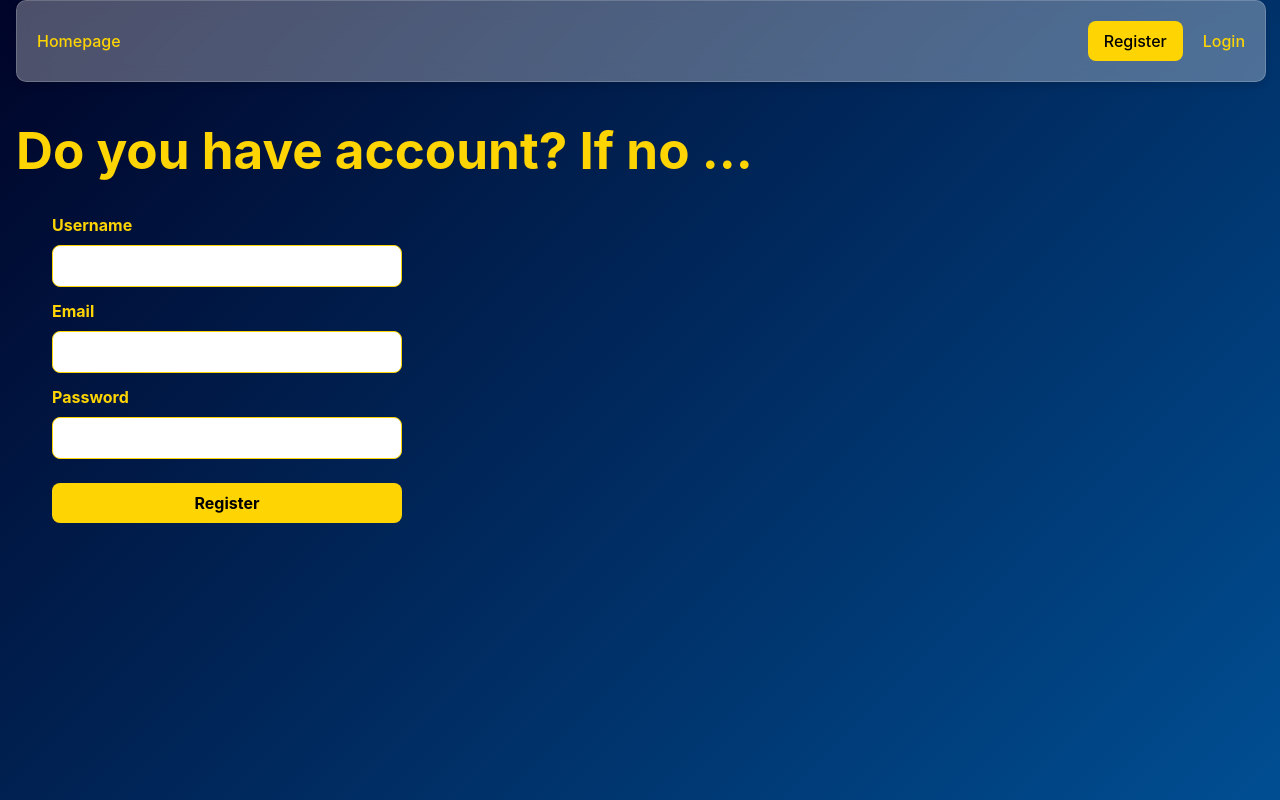
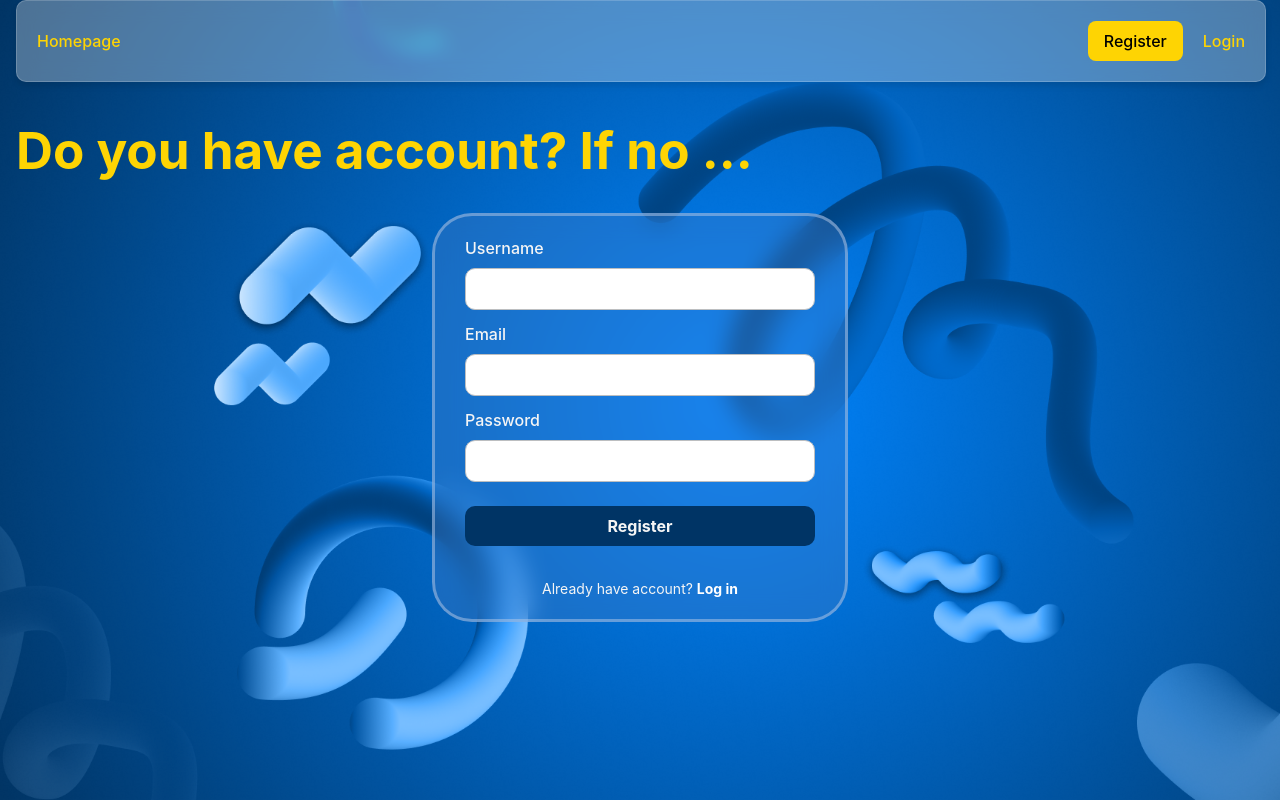
Before and after one commit to DenKomFSD/goit-react-hw-08, a React (Vite) app: page /registration in a window 1280 px wide. Built offline with nearby package versions, Linux system fonts and the light colour scheme.

Commit message:
registration styles

```diff
--- a/src/components/RegistrationForm/RegistrationForm.jsx
+++ b/src/components/RegistrationForm/RegistrationForm.jsx
@@ -2,6 +2,7 @@ import { Formik, Form, Field } from "formik";
 import { useDispatch } from "react-redux";
 import { register } from "../../redux/auth/operations";
 import css from "../RegistrationForm/RegistrationForm.module.css";
+import { Link } from "react-router-dom";
 
 export default function RegistrationForm() {
   const dispatch = useDispatch();
@@ -36,6 +37,12 @@ export default function RegistrationForm() {
           <button type="submit" className={css.btn}>
             Register
           </button>
+          <p className={css.smalltext}>
+            Already have account?{" "}
+            <Link className={css.linktext} to="/login">
+              Log in
+            </Link>
+          </p>
         </Form>
       </Formik>
     </>
--- a/src/components/RegistrationForm/RegistrationForm.module.css
+++ b/src/components/RegistrationForm/RegistrationForm.module.css
@@ -1,24 +1,33 @@
 .formik {
   display: flex;
   flex-direction: column;
+  justify-content: center;
+  align-self: center;
   gap: 12px;
   width: 350px;
-  margin-left: 36px;
+  border-radius: 40px;
+  border: 3px solid rgba(186, 204, 230, 0.49);
+  padding: 20px 30px;
+  background: rgba(88, 130, 193, 0.28);
+
+  backdrop-filter: blur(12.5px);
+  margin: 0 auto;
 }
 .label {
   display: flex;
   flex-direction: column;
   gap: 8px;
-  color: #fed403;
-  font-weight: 700;
+  color: whitesmoke;
+  font-weight: 500;
 }
 
 .field {
-  color: #fed403;
-  border: 1px solid #fed403;
+  color: #003465;
   height: 24px;
-  border-radius: 8px;
   padding: 8px;
+  border-radius: 10px;
+  border: 1px solid #bcbec0;
+  background: #fff;
 }
 
 .field::placeholder {
@@ -26,11 +35,23 @@
 }
 
 .btn {
-  background: #fed403;
-  color: black;
+  color: whitesmoke;
   padding: 8px 16px;
-  border-radius: 8px;
+
   font-weight: 700;
   height: 40px;
   margin-top: 12px;
+  border-radius: 10px;
+  background: #003465;
 }
+
+.smalltext {
+  font-size: 14px;
+  color: whitesmoke;
+  text-align: center;
+  margin-top: 20px;
+}
+
+.linktext {
+  font-weight: bold;
+}
--- a/src/index.css
+++ b/src/index.css
@@ -6,7 +6,12 @@
   color-scheme: light dark;
   color: rgba(0, 0, 0, 0.87);
   /* background-color: #445971; */
-  background: linear-gradient(135deg, #000428 0%, #004e92 100%);
+  /* background: linear-gradient(135deg, #000428 0%, #004e92 100%); */
+  background-image: url("../src/assets/background/Glass_Effect_Login_Page.png");
+  background-size: cover;
+  background-repeat: no-repeat;
+  background-position: center;
+
   background-attachment: fixed;
 
   font-synthesis: none;
```
Also changed, not shown: src/components/LoginForm/LoginForm.jsx (+14 -0 lines), src/assets/background/Glass_Effect_Login_Page.png (added).
